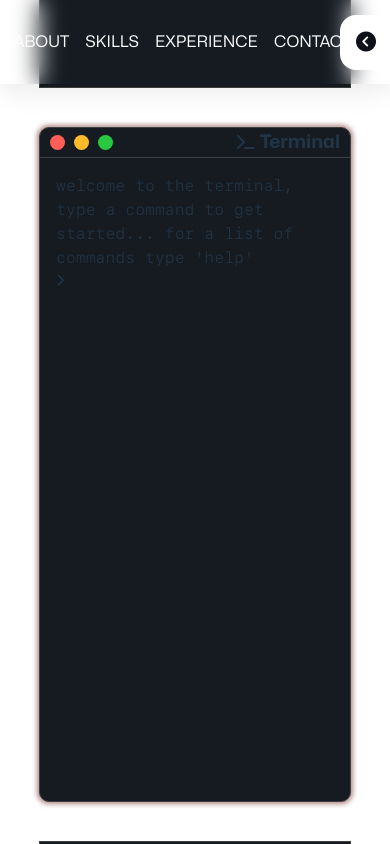
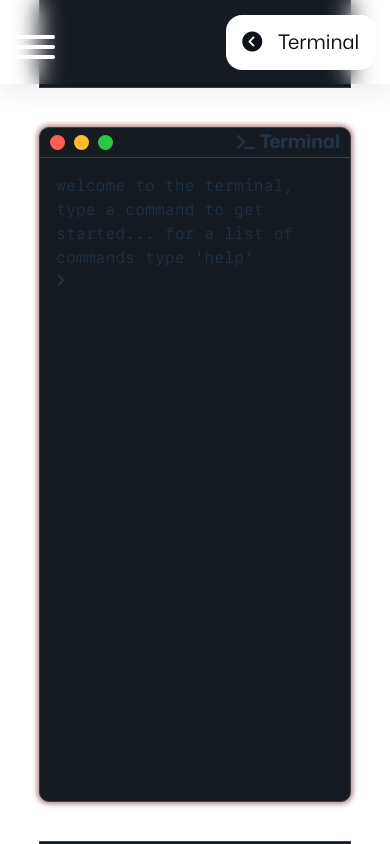
Before and after one commit to chetheaker/v1, a Svelte app: page / in a window 390 px wide. Built offline with nearby package versions, Linux system fonts and the light colour scheme.

Commit message:
mobile nav added

```diff
--- a/src/app.css
+++ b/src/app.css
@@ -89,3 +89,42 @@ button {
     background-color: #f9f9f9;
   }
 }
+
+/* HAMBURGER */
+
+.hamburger.is-active:hover {
+  opacity: 0.7;
+}
+.hamburger.is-active .hamburger-inner,
+.hamburger.is-active .hamburger-inner::before,
+.hamburger.is-active .hamburger-inner::after {
+  background-color: #000;
+}
+
+.hamburger--slider .hamburger-inner {
+  top: 2px;
+}
+.hamburger--slider .hamburger-inner::before {
+  top: 10px;
+  transition-property: transform, opacity;
+  transition-timing-function: ease;
+  transition-duration: 0.15s;
+}
+.hamburger--slider .hamburger-inner::after {
+  top: 20px;
+}
+
+.hamburger--slider.is-active .hamburger-inner {
+  transform: translate3d(0, 10px, 0) rotate(45deg);
+}
+.hamburger--slider.is-active .hamburger-inner::before {
+  transform: rotate(-45deg) translate3d(-5.71429px, -6px, 0);
+  opacity: 0;
+}
+.hamburger--slider.is-active .hamburger-inner::after {
+  transform: translate3d(0, -20px, 0) rotate(-90deg);
+}
+
+.show-mobile-nav {
+  transform: translateY(60%) scale(1) !important;
+}
--- a/src/components/Nav.svelte
+++ b/src/components/Nav.svelte
@@ -1,20 +1,44 @@
 <script lang="ts">
+  let hamburger;
+  let links;
   const handleTerminal = () => {
     console.log('terminal');
+  };
+
+  const handleHamburger = () => {
+    hamburger.classList.toggle('is-active');
+    links.classList.toggle('show-mobile-nav');
+  };
+
+  const closeBurgerMenu = () => {
+    hamburger.classList.remove('is-active');
+    links.classList.remove('show-mobile-nav');
   };
 </script>
 
 <nav>
-  <div class="links">
-    <a href="#about"><span>ABOUT</span></a>
-    <a href="#skills"><span>SKILLS</span></a>
-    <a href="#experience"><span>EXPERIENCE</span></a>
-    <a href="#contact"><span>CONTACT</span></a>
+  <div class="links" bind:this={links}>
+    <a href="#about" on:click={closeBurgerMenu}><span>ABOUT</span></a>
+    <a href="#skills" on:click={closeBurgerMenu}><span>SKILLS</span></a>
+    <a href="#experience" on:click={closeBurgerMenu}><span>EXPERIENCE</span></a>
+    <a href="#contact" on:click={closeBurgerMenu}><span>CONTACT</span></a>
   </div>
-  <button class="terminal" on:click={handleTerminal}>
-    <i class="fa-solid fa-circle-chevron-left" />
-    <span class="terminal-text">Terminal</span>
+  <button
+    class="hamburger hamburger--slider"
+    type="button"
+    bind:this={hamburger}
+    on:click={handleHamburger}
+  >
+    <span class="hamburger-box">
+      <span class="hamburger-inner" />
+    </span>
   </button>
+  <a href="#terminal" class="terminal-link">
+    <button class="terminal" on:click={handleTerminal}>
+      <i class="fa-solid fa-circle-chevron-left" />
+      <span class="terminal-text">Terminal</span>
+    </button>
+  </a>
 </nav>
 
 <style>
@@ -49,7 +73,7 @@
     gap: 1rem;
   }
 
-  a {
+  .links a {
     color: white;
     text-decoration: none;
     cursor: pointer;
@@ -57,11 +81,11 @@
     position: relative;
   }
 
-  a:hover {
+  .links a:hover {
     color: #ccd6f6;
   }
 
-  a::after {
+  .links a::after {
     content: '';
     width: 0;
     height: 3px;
@@ -70,20 +94,20 @@
     background: #ccd6f6;
   }
 
-  a:hover::after {
+  .links a:hover::after {
     width: 100%;
   }
 
-  a::after {
+  .links a::after {
     left: 0;
     bottom: 0;
     transition-delay: 0s;
   }
 
-  a:hover::after {
+  .links a:hover::after {
     transition-delay: 0s;
   }
-  a:hover span::after {
+  .links a:hover span::after {
     transition-delay: 0.2s;
   }
 
@@ -101,6 +125,10 @@
     transition: width 500ms, gap 500ms;
   }
 
+  .terminal-link {
+    text-decoration: none;
+  }
+
   .terminal-text {
     opacity: 0;
     transition: opacity 500ms ease;
@@ -113,4 +141,87 @@
   .terminal:hover > .terminal-text {
     opacity: 1;
   }
+
+  .hamburger {
+    padding: 15px 15px;
+    display: none;
+    cursor: pointer;
+    transition-property: opacity, filter;
+    transition-duration: 0.15s;
+    transition-timing-function: linear;
+    font: inherit;
+    color: inherit;
+    text-transform: none;
+    background-color: transparent;
+    border: 0;
+    margin: 0;
+    overflow: visible;
+  }
+  .hamburger:hover {
+    opacity: 0.7;
+  }
+
+  .hamburger-box {
+    width: 40px;
+    height: 24px;
+    display: inline-block;
+    position: relative;
+  }
+
+  .hamburger-inner {
+    display: block;
+    top: 50%;
+    margin-top: -4px;
+  }
+  .hamburger-inner,
+  .hamburger-inner::before,
+  .hamburger-inner::after {
+    width: 40px;
+    height: 4px;
+    background-color: #fff;
+    border-radius: 4px;
+    position: absolute;
+    transition-property: transform;
+    transition-duration: 0.15s;
+    transition-timing-function: ease;
+  }
+  .hamburger-inner::before,
+  .hamburger-inner::after {
+    content: '';
+    display: block;
+  }
+
+  @media only screen and (max-width: 600px) {
+    .links {
+      flex-direction: column;
+      position: absolute;
+      background-color: white;
+      height: 500px;
+      width: 90%;
+      transform: translateY(10%) scale(0);
+      transition: transform 300ms ease;
+      border-radius: 2rem;
+      gap: 0;
+      justify-content: space-evenly;
+    }
+
+    .links a {
+      color: black;
+    }
+
+    .hamburger {
+      display: inline-block;
+    }
+
+    .terminal {
+      border-radius: 1rem;
+      width: 150px;
+    }
+    .terminal-link {
+      margin-right: 3.5%;
+    }
+    .terminal-text {
+      opacity: 1;
+    }
+  }
 </style>
--- a/src/components/Terminal/Terminal.svelte
+++ b/src/components/Terminal/Terminal.svelte
@@ -9,7 +9,7 @@
 </script>
 
 {#key mounted}
-  <section>
+  <section id="terminal">
     <TopBar />
     <div class="terminal">
       <TerminalContainer />
```
